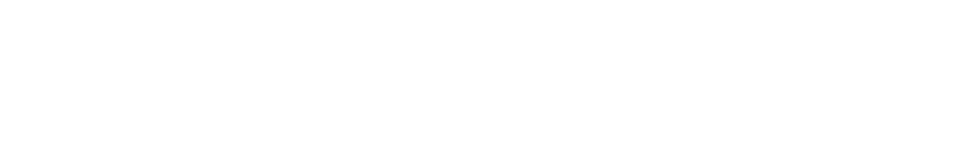
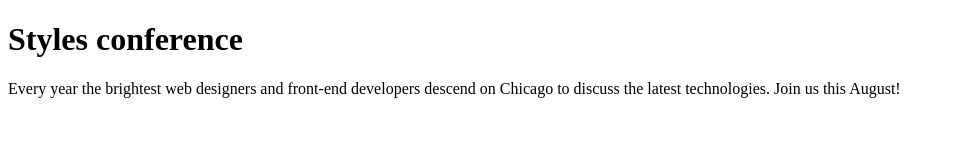
Before and after one commit to hpunnoose/style-conference, a plain HTML site: page index.html in a window 1280 px wide. Shown: the whole page, without its empty margins (0-954 px from the left). Drawn offline with Linux system fonts and the light colour scheme.

Commit message:
Update index.html

```diff
--- a/index.html
+++ b/index.html
@@ -6,5 +6,7 @@
         <title>Styles Conference</title>
     </head>
         <body>
+            <h1>Styles conference</h1>
+            <p>Every year the brightest web designers and front-end developers descend on Chicago to discuss the latest technologies. Join us this August! </p>
         </body>
 </html>
```
